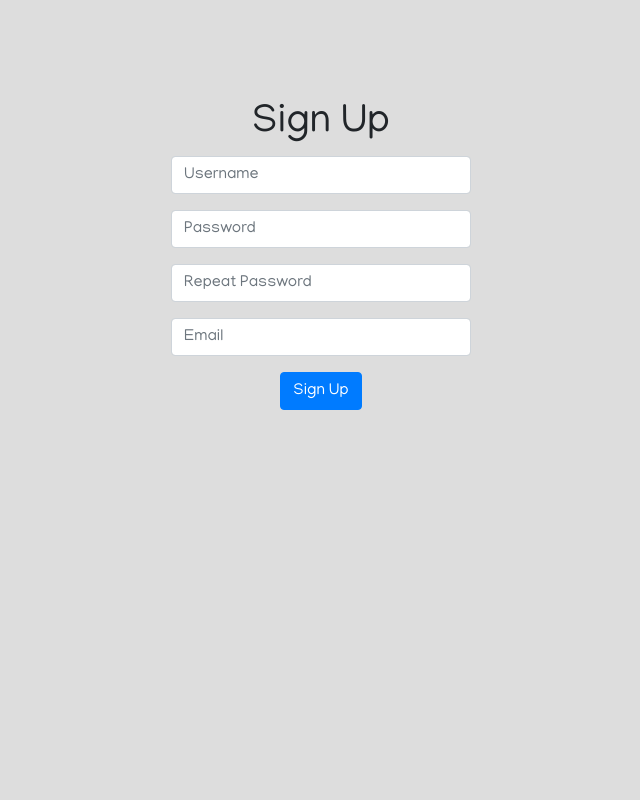
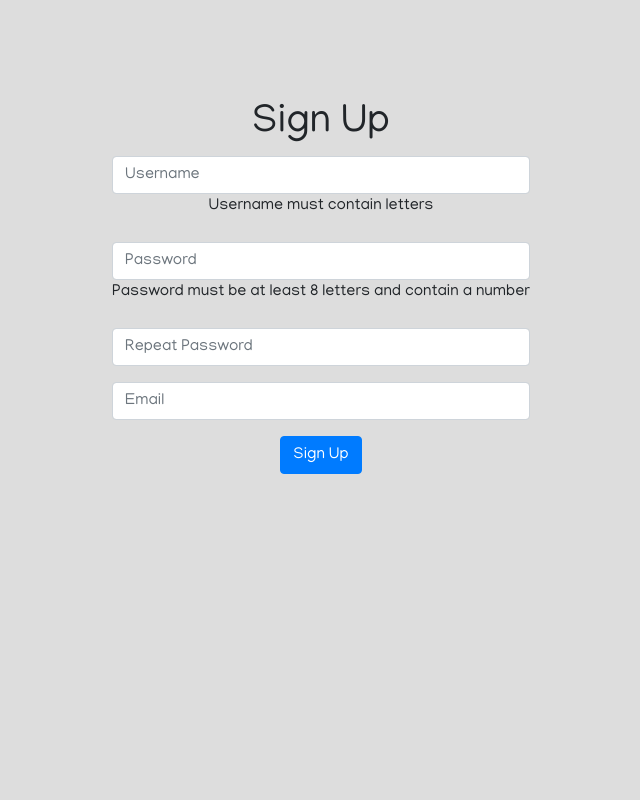
Before and after one commit to josephbeckett/BWA-Module, a PHP site: page /signup.php in a window 1280 px wide. Shown: the part 56-856 px from the top of the page, without its empty margins (319-959 px from the left). Run offline with PHP 8.4, Linux system fonts and the light colour scheme; some web fonts are replaced.

Commit message:
Last changes

```diff
--- a/css/stylesheet.css
+++ b/css/stylesheet.css
@@ -61,13 +61,11 @@ html, body{
 /* settings for the sign up form  */
 .signup-form {
     display: inline-table;
-    width: 300px;
     z-index: 20;
 }
 /* the box that the sign up form sits in */
 .signup-box {
     text-align: center;
-    display: block;
     z-index: 15;
     padding-top: 100px;
 }
--- a/signup.php
+++ b/signup.php
@@ -30,11 +30,13 @@
                 <div class="form-row">
                     <div class="form-group col s6">
                         <input class="form-control" name="Username" type="text" placeholder="Username" required>
+                        <label>Username must contain letters</label>
                     </div>
                 </div>
                 <div class="form-row">
                     <div class="form-group col s6">
                         <input class="form-control" id="password" name="Password" type="password" placeholder="Password" required>
+                        <label>Password must be at least 8 letters and contain a number </label>
                     </div>
                 </div>
                 <div class="form-row">
```
